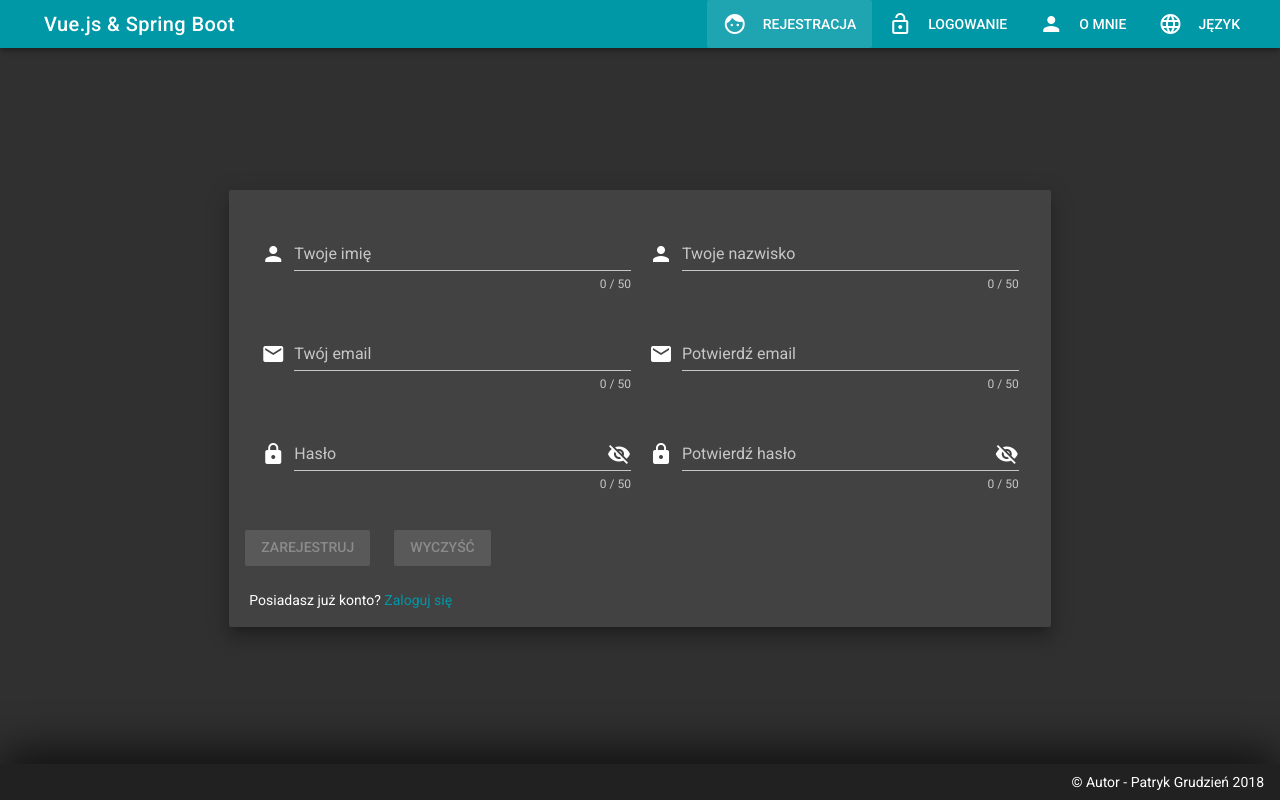
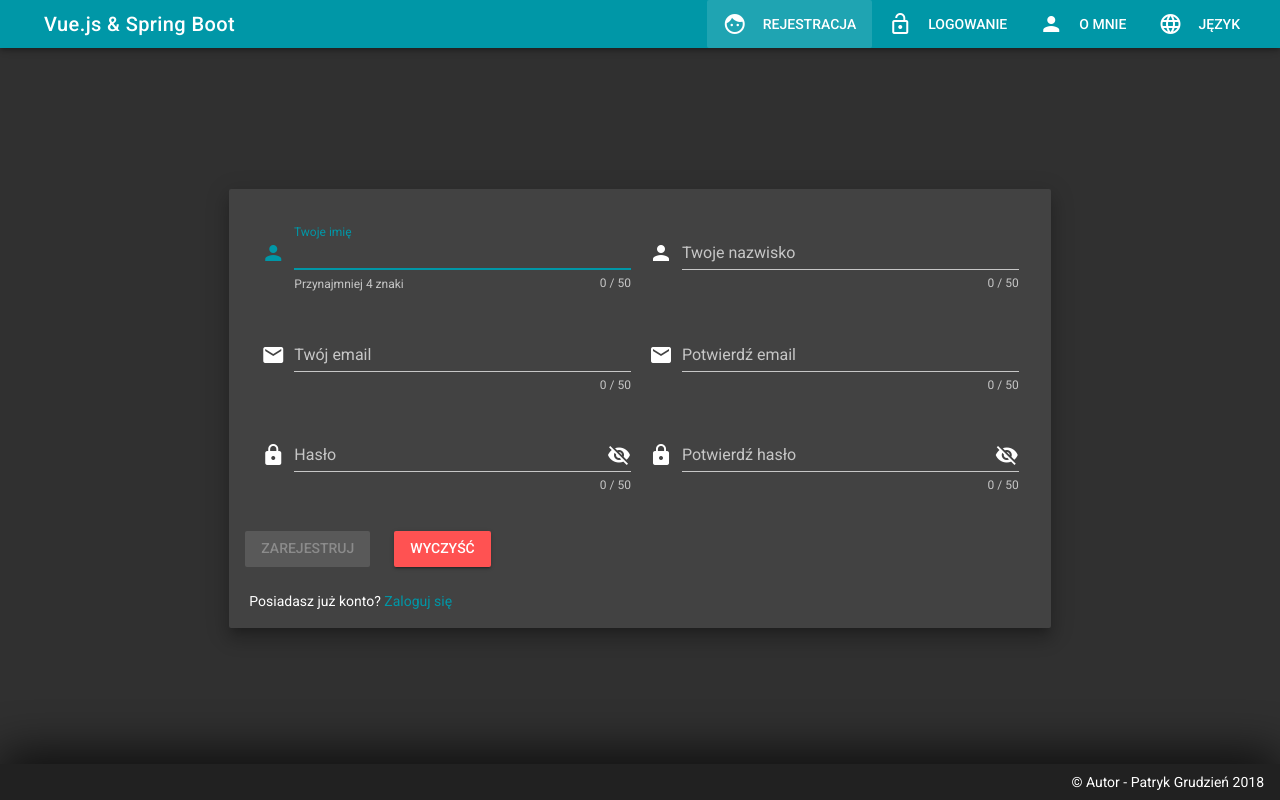
Before and after one commit to patrykgrudzien/vehicle-health-service, a Vue app in the folder frontend/: page /registration-form in a window 1280 px wide. Built offline with nearby package versions, Linux system fonts and the light colour scheme; a web font is replaced by a local one.

Commit message:
Submit forms on enter key. Disabling clear button during axios request.

```diff
--- a/frontend/src/components/LoginForm.vue
+++ b/frontend/src/components/LoginForm.vue
@@ -34,7 +34,9 @@
         <!-- FORM -->
         <v-card class="elevation-12">
           <v-card-text>
-            <v-form v-model="valid" lazy-validation ref="myLoginForm">
+            <v-form v-model="valid"
+                    ref="myLoginForm"
+                    @keyup.native.enter="valid && submit($event)">
 
               <!-- EMAIL -->
               <v-text-field
@@ -46,7 +48,8 @@
                 :hint="$t('email-input-hint')"
                 required
                 :rules="emailRules"
-                :counter="50"/>
+                :counter="50"
+                autofocus/>
               <!-- EMAIL -->
 
               <!-- PASSWORD -->
@@ -211,7 +214,7 @@
       },
       clearButtonDisabled() {
         return (this.email === '' || !this.email) && (this.password === '' || !this.password)
-          && this.valid === true;
+          && this.valid === true || this.isLoading;
       },
     }
   };
--- a/frontend/src/components/RegistrationForm.vue
+++ b/frontend/src/components/RegistrationForm.vue
@@ -27,7 +27,10 @@
         <!-- FORM -->
         <v-card class="elevation-12">
           <v-card-text>
-            <v-form v-model="valid" lazy-validation ref="myRegistrationForm">
+            <v-form v-model="valid"
+                    ref="myRegistrationForm"
+                    @keyup.native.enter="valid && submit($event)">
+
               <v-container grid-list-xs>
                 <v-layout v-bind="rowColumnDeterminer">
                   <!-- YOUR NAME -->
@@ -41,7 +44,8 @@
                       :hint="$t('first-name-input-hint')"
                       required
                       :rules="firstNameRules"
-                      :counter="50"/>
+                      :counter="50"
+                      autofocus/>
                   </v-flex>
                   <!-- YOUR NAME -->
 
@@ -339,7 +343,7 @@
         return (this.firstName === '' || !this.firstName) && (this.lastName === '' || !this.lastName) &&
           (this.email === '' || !this.email) && (this.confirmedEmail === '' || !this.confirmedEmail) &&
           (this.password === '' || !this.password) && (this.confirmedPassword === '' || !this.confirmedPassword) &&
-          this.valid === true;
+          this.valid === true || this.isLoading;
       },
       emailsDoNotMatch() {
         if (this.email !== '' && this.confirmedEmail !== '' && this.email !== this.confirmedEmail) {
```
